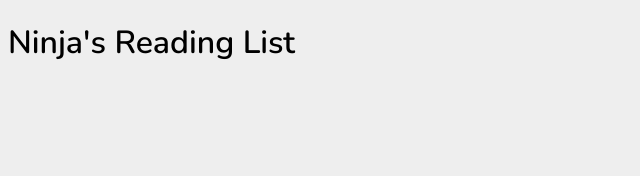
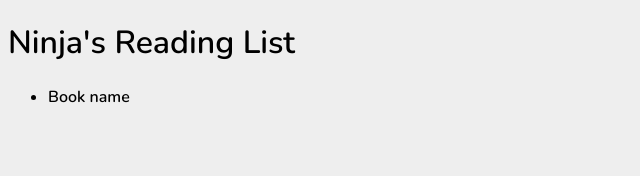
Before and after one commit to niharika-kesarwani/graphql-playlist, a React (Create React App) app in the folder client/: page / in a window 1280 px wide. Shown: the top 176 px of the page, without its empty margins (0-640 px from the left). Built offline with nearby package versions, Linux system fonts and the light colour scheme.

Commit message:
book list component

```diff
--- a/client/src/App.js
+++ b/client/src/App.js
@@ -1,7 +1,11 @@
+// components
+import BookList from "./components/BookList";
+
 function App() {
   return (
     <div id="main">
       <h1>Ninja's Reading List</h1>
+      <BookList />
     </div>
   );
 }
--- /dev/null
+++ b/client/src/components/BookList.js
@@ -0,0 +1,11 @@
+function BookList() {
+  return (
+    <div>
+      <ul id="book-list">
+        <li>Book name</li>
+      </ul>
+    </div>
+  );
+}
+
+export default BookList;
```
